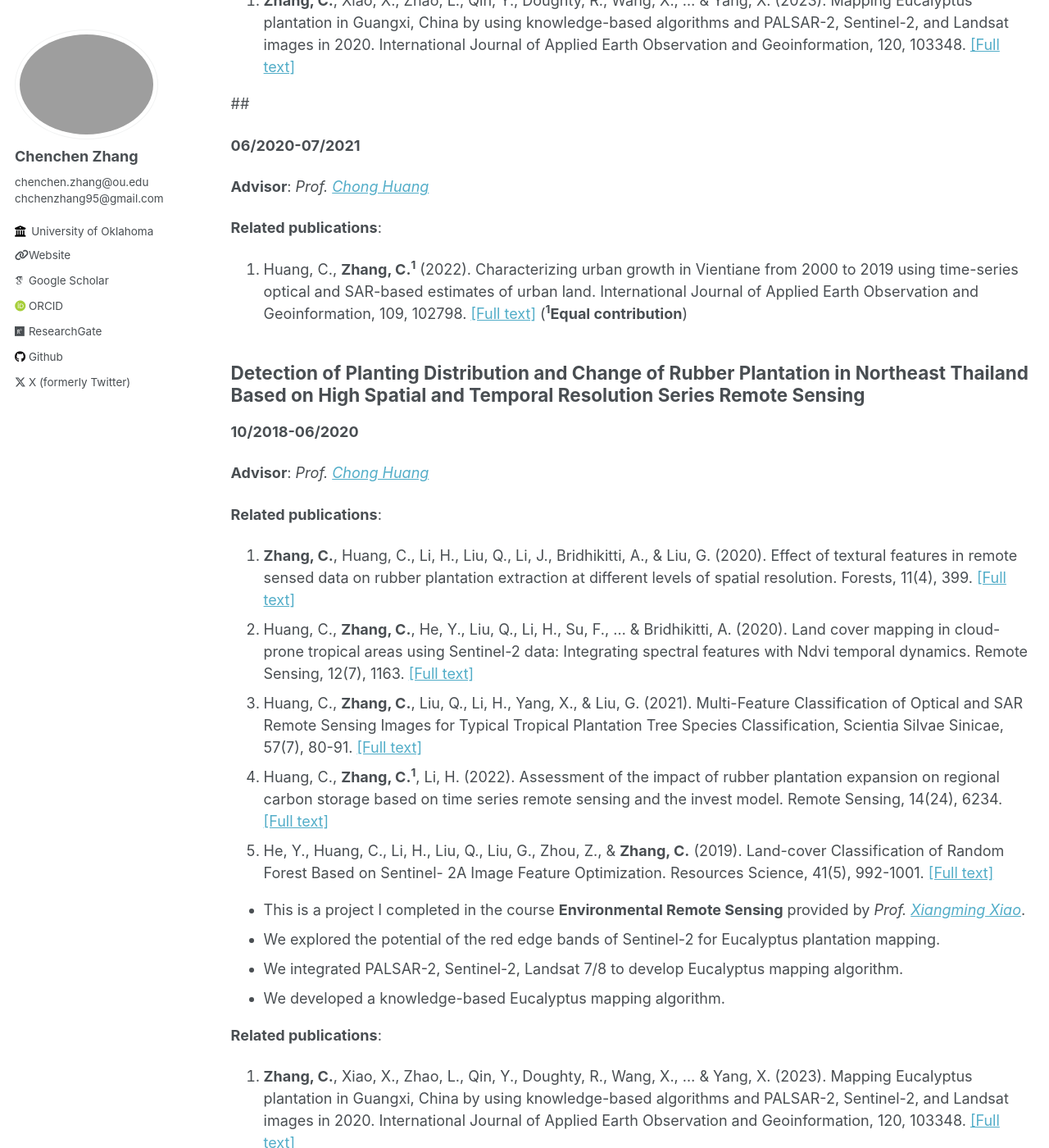
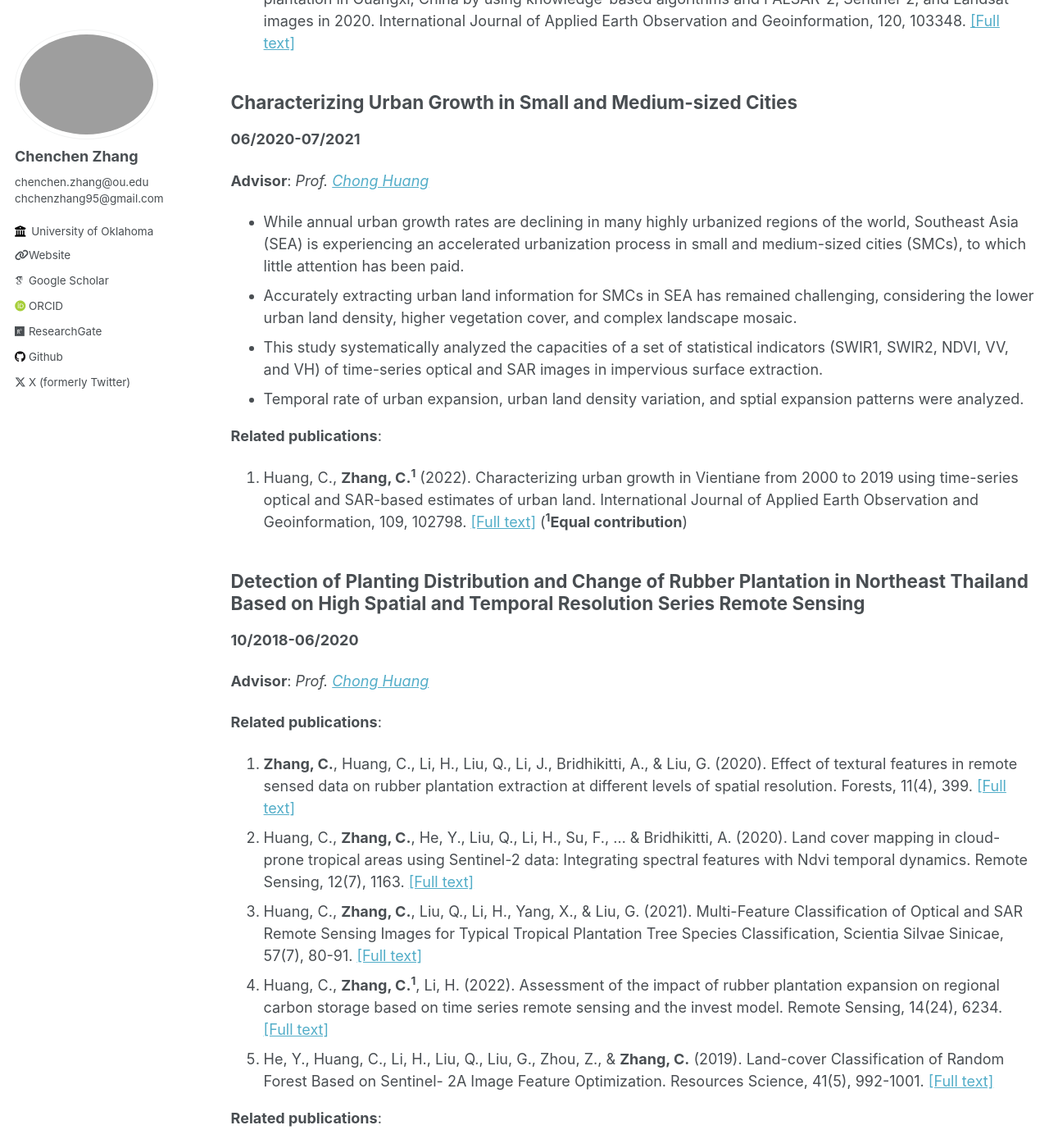
Before and after one commit to rszcc/rszcc.github.io, a Jekyll site: the page built from _pages/projects.md, in a window 1280 px wide and 1400 px high, scrolled down 1552 px. Shown: the whole window at 82% size. Built offline with Jekyll 4.4.1, drawn with Linux system fonts in a browser that asks for light colours; some web fonts are replaced.

Commit message:
Update projects.md

```diff
--- a/_pages/projects.md
+++ b/_pages/projects.md
@@ -21,10 +21,8 @@ author_profile: true
 **Related publications**:
 
 1. **Zhang, C.**, Xiao, X., Wang, X., Qin, Y., Doughty, R., Yang, X., ... & Dong, J. (2024). Mapping wetlands in Northeast China by using knowledge-based algorithms and microwave (PALSAR-2, Sentinel-1), optical (Sentinel-2, Landsat), and thermal (MODIS) images. Journal of Environmental Management, 349, 119618. [[Full text]](https://doi.org/10.1016/j.jenvman.2023.119618)
-
 2. **Zhang, C.**, Xiao, X., Wang, X., Qin, Y., Doughty, R., Yang, X., ... & Dong, J. Mapping paddy rice in Northeast China with a knowledge-based algorithm and time series
 2 optical, microwave, and thermal imagery. (Under review after revision)
-
 3. **Zhang, C.**, Xiao, X., Wang, X., Yi, S., Meng, C., Qin, Y., ... & Dong, J. Widespread decline in surface and terrestrial water resources in Northeast Asia. (In preparation)
 
 ## Eucalyptus Plantation Mapping by Knowledge-based Algorithms and Multi-source Remote Sensing
@@ -42,11 +40,16 @@ author_profile: true
 
 1. **Zhang, C.**, Xiao, X., Zhao, L., Qin, Y., Doughty, R., Wang, X., ... & Yang, X. (2023). Mapping Eucalyptus plantation in Guangxi, China by using knowledge-based algorithms and PALSAR-2, Sentinel-2, and Landsat images in 2020. International Journal of Applied Earth Observation and Geoinformation, 120, 103348. [[Full text]](https://doi.org/10.1016/j.jag.2023.103348)
 
-##
+## Characterizing Urban Growth in Small and Medium-sized Cities
 
 **06/2020-07/2021**
 
 **Advisor**: _Prof. [Chong Huang](https://igsnrr.cas.cn/sourcedb/zw/zjrck/kygg/xxxt/201404/t20140411_4088717.html)_
+
+- While annual urban growth rates are declining in many highly urbanized regions of the world, Southeast Asia (SEA) is experiencing an accelerated urbanization process in small and medium-sized cities (SMCs), to which little attention has been paid.
+- Accurately extracting urban land information for SMCs in SEA has remained challenging, considering the lower urban land density, higher vegetation cover, and complex landscape mosaic.
+- This study systematically analyzed the capacities of a set of statistical indicators (SWIR1, SWIR2, NDVI, VV, and VH) of time-series optical and SAR images in impervious surface extraction.
+- Temporal rate of urban expansion,  urban land density variation, and sptial expansion patterns were analyzed.
 
 **Related publications**:
 
@@ -66,10 +69,6 @@ author_profile: true
 4. Huang, C., **Zhang, C.<sup>1</sup>**, Li, H. (2022). Assessment of the impact of rubber plantation expansion on regional carbon storage based on time series remote sensing and the invest model. Remote Sensing, 14(24), 6234. [[Full text]](https://doi.org/10.3390/rs14246234)
 5. He, Y., Huang, C., Li, H., Liu, Q., Liu, G., Zhou, Z., & **Zhang, C.** (2019). Land-cover Classification of Random Forest Based on Sentinel- 2A Image Feature Optimization. Resources Science, 41(5), 992-1001. [[Full text]](https://www.resci.cn/EN/10.18402/resci.2019.05.15)
 
-- This is a project I completed in the course **Environmental Remote Sensing** provided by _Prof. [Xiangming Xiao](https://scholar.google.com/citations?user=71350TcAAAAJ&hl=en)_.
-- We explored the potential of the red edge bands of Sentinel-2 for Eucalyptus plantation mapping.
-- We integrated PALSAR-2, Sentinel-2, Landsat 7/8 to develop Eucalyptus mapping algorithm.
-- We developed a knowledge-based Eucalyptus mapping algorithm.
 
 **Related publications**:
 
```
